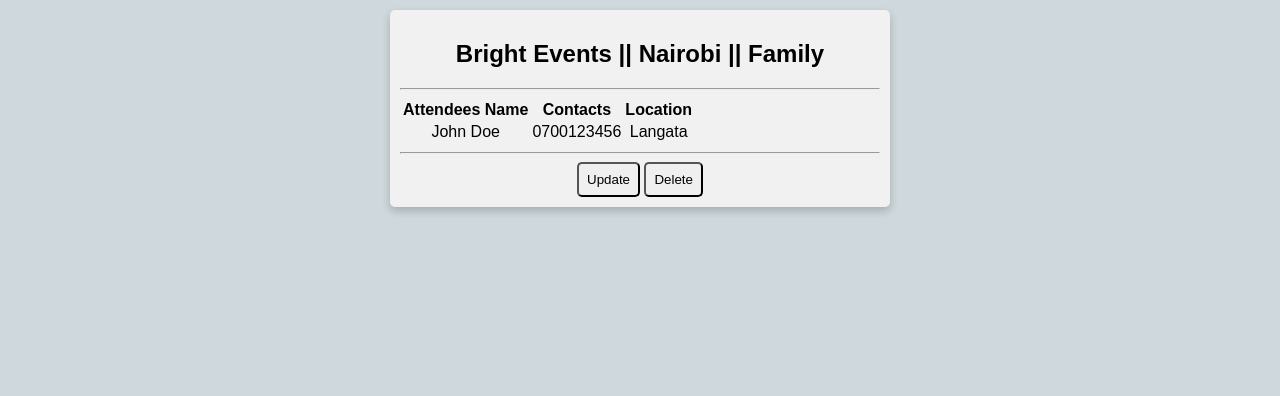
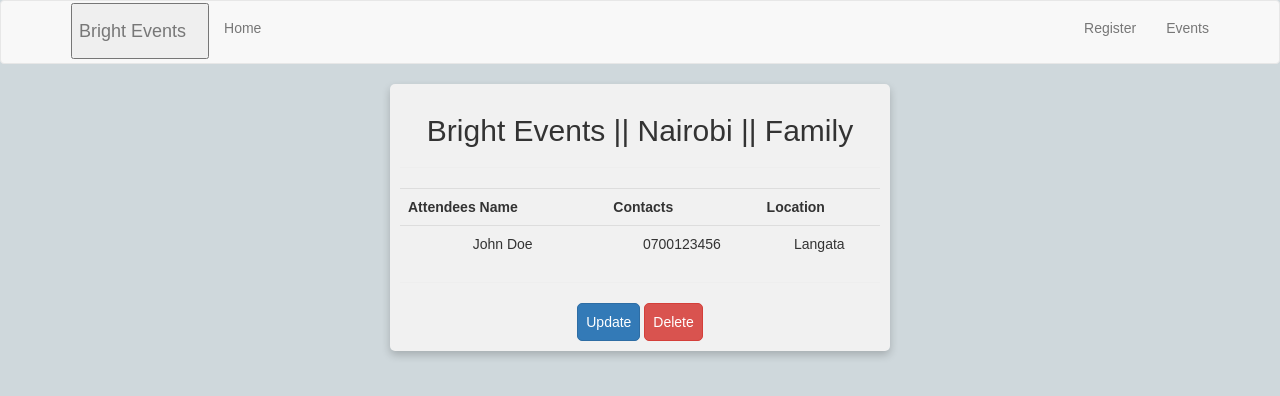
Before and after one commit to FelixWambiri/FelixWambiri.github.io, a plain HTML site: page eventsDisplay.html in a window 1280 px wide. Drawn offline with nearby package versions, Linux system fonts and the light colour scheme.

Commit message:
[NEW] Add a navigation bar to the events display page

```diff
--- a/eventsDisplay.html
+++ b/eventsDisplay.html
@@ -2,13 +2,35 @@
 <html lang="en">
 <head>
     <meta charset="UTF-8">
+    <link rel="stylesheet" href="https://maxcdn.bootstrapcdn.com/bootstrap/3.3.7/css/bootstrap.min.css">
 	<link rel="stylesheet" href="main.css"/>
     <title>Title</title>
 </head>
 <body>
+<nav class="navbar navbar-default">
+    <div class="container">
+        <div class="navbar-header">
+            <button class="navbar-toggler" type="button" data-toggle="collapse" data-target="#navbarsExampleDefault"
+                    aria-controls="navbarsExampleDefault" aria-expanded="false" aria-label="Toggle navigation">
+                <span class="sr-only">Toggle navigation</span>
+                <span class="icon-bar"></span>
+                <span class="icon-bar"></span>
+                <span class="icon-bar"></span>
+                <a class="navbar-brand" href="#">Bright Events</a>
+            </button>
+        </div>
+        <ul class="nav navbar-nav navbar-left">
+            <li><a href="index.html">Home</a></li>
+        </ul>
 
+        <ul class="nav navbar-nav navbar-right">
+            <li><a href="register.html">Register</a></li>
+            <li><a href="eventsDisplay.html">Events</a></li>
 
-  <div class="container">
+        </ul>
+    </div>
+</nav>
+<div class="container_card">
     <div class="card " >
         <div class="card-header">
             <h2 style="text-align:center">Bright Events || Nairobi || Family</h2>
@@ -35,6 +57,6 @@
             <input class="btn btn-danger" type="submit" value="Delete">
         </div>
     </div>
-  </div>
+</div>
 </body>
 </html>
```
